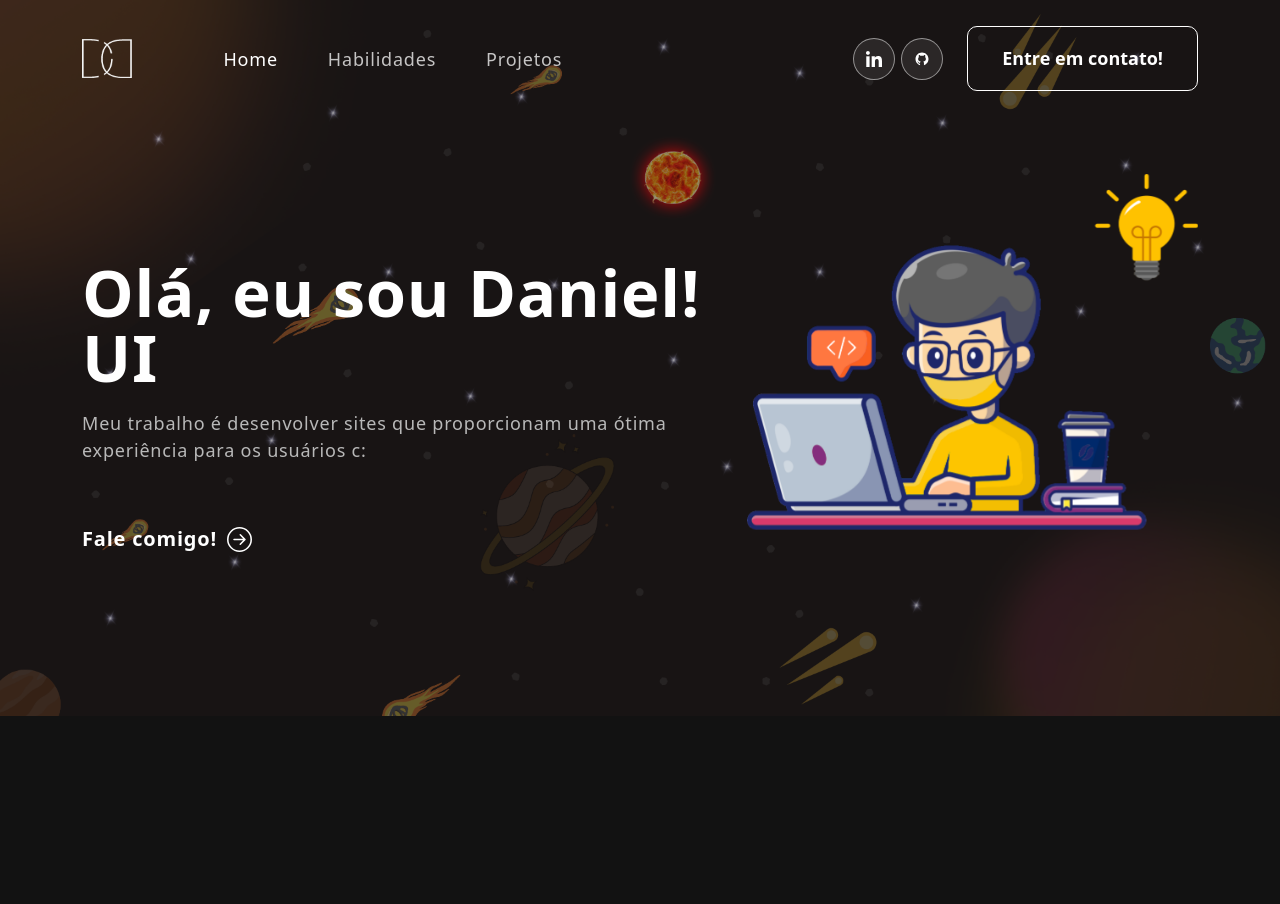
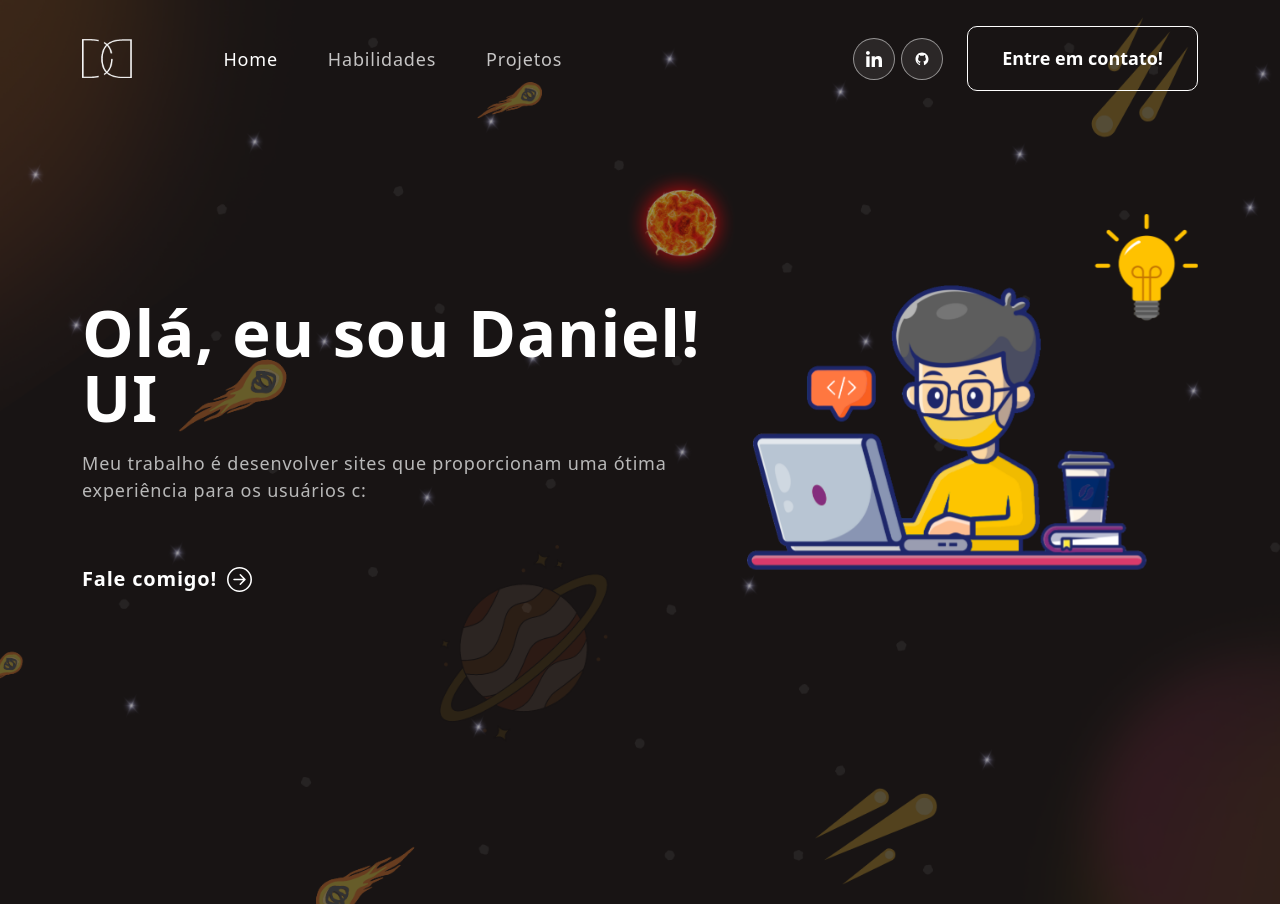
Before and after one commit to danielcdeda/my-portfolio, a React (Create React App) app: page / in a window 1280 px wide. Before the commit the page ends 800 px from the top, so only its background shows below. Built offline with nearby package versions, Linux system fonts and the light colour scheme.

Commit message:
updated banner

```diff
--- a/src/components/Banner/Banner.js
+++ b/src/components/Banner/Banner.js
@@ -47,7 +47,7 @@ function Banner() {
         <section className="banner" id="home">
             <Container className="align-items-center">
                 <Row>
-                    <Col xs={12} md={6} xl={7}>
+                    <Col xs={12} md={6} xl={7} className="parte-texto">
                         <h1 className="heading">{'Olá, eu sou Daniel! '}<span>{text}</span></h1>
                         <p>Meu trabalho é desenvolver sites que proporcionam uma ótima experiência para os usuários c: </p>
                         <button onClick={() => console.log('connect')}>Fale comigo! <ArrowRightCircle size={25} /></button>
--- a/src/components/Banner/banner.css
+++ b/src/components/Banner/banner.css
@@ -1,15 +1,21 @@
 .banner {
     margin-top: 0;
-    padding: 260px 0 100px 0;
+    padding: 260px  0 288px 0;
     background-image: url('../../assets/img/banner-bg\ \(2\).png');
     background-position: top center;
     background-size: cover;
     background-repeat: no-repeat;
+    width: 100%;
   }
+
+.parte-texto {
+  position: relative;
+  top: 40px
+}
 
 .banner-img {
   position: relative;
-  bottom: 80px;
+  bottom: 40px;
 }
 
 
@@ -17,16 +23,6 @@
     color: white;
   }
 
-  .banner .tagline {
-    font-weight: 700;
-    letter-spacing: 0.8px;
-    padding: 8px 10px;
-    background: linear-gradient(90.21deg, #fdc500 -5.91%, #00296b 111.58%);
-    border: 1px solid rgba(255, 255, 255, 0.5);
-    font-size: 20px;
-    margin-bottom: 16px;
-    display: inline-block;
-  }
   .banner h1 {
     font-size: 65px;
     font-weight: 700;
@@ -35,6 +31,7 @@
     margin-bottom: 20px;
     display: block;
   }
+
   .banner p {
     color: #B8B8B8;
     font-size: 18px;
--- a/src/components/Navbar/Header.js
+++ b/src/components/Navbar/Header.js
@@ -42,8 +42,8 @@ function Header() {
             </Nav>
                 <span className='navbar-text'>
                     <div className='social-icon'>
-                        <a href='https://www.linkedin.com/in/daniel-d%C3%A9da/'><img src={navIcon1} alt='' /></a>
-                        <a href='https://github.com/danielcdeda' ><img className='github' src={navIcon2} alt='' /></a>
+                        <a target="_blank" rel="noopener noreferrer" href='https://www.linkedin.com/in/daniel-d%C3%A9da/'><img src={navIcon1} alt='' /></a>
+                        <a target="_blank" rel="noopener noreferrer" href='https://github.com/danielcdeda' ><img className='github' src={navIcon2} alt='' /></a>
                     </div>
                     <button className='buttonConnect' onClick={() => {console.log("working!")}}><span>Entre em contato!</span></button>
                 </span>
```
